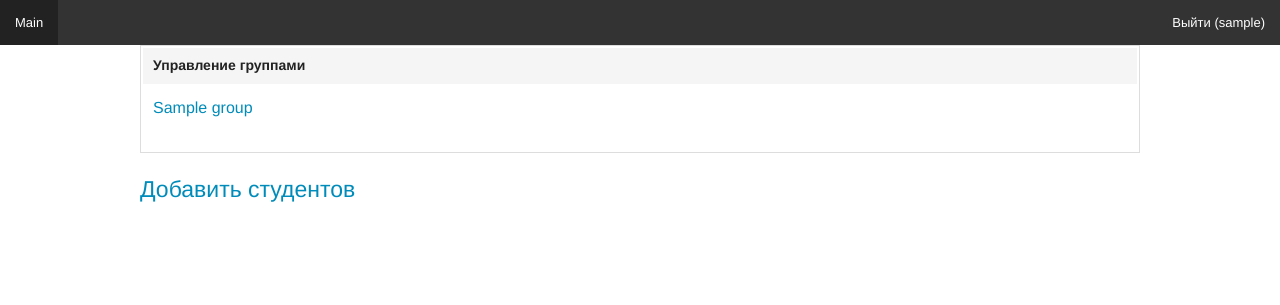
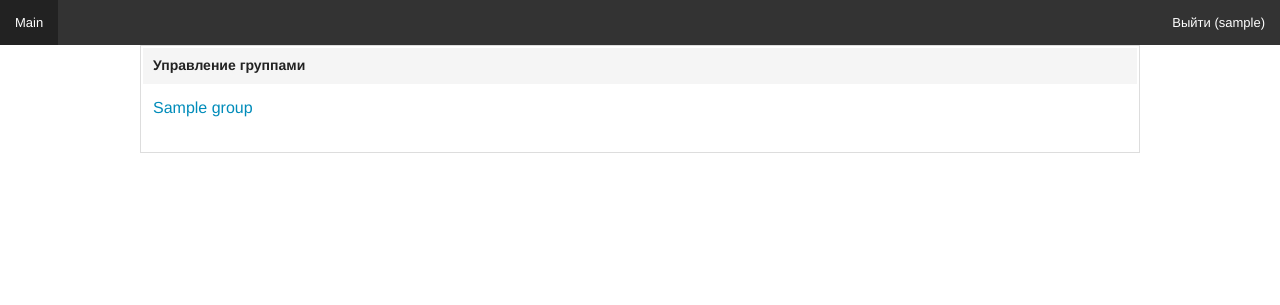
Before and after one commit to Alexey-Ignatov/sql_contest_system, a Django app: template sql_contest_system/contest/templates/contest/prof_home.html in a window 1280 px wide. Shown: the top 305 px of the page. Run offline with Django 3.2, Linux system fonts and the light colour scheme; the template is opened without the code that fills it: most values are stand-ins (such as "Sample title", 1, 10 or a date in 2020).

Commit message:
Some changes

```diff
--- a/sql_contest_system/contest/templates/contest/prof_home.html
+++ b/sql_contest_system/contest/templates/contest/prof_home.html
@@ -21,5 +21,5 @@
 </table>
 
 
- <h4><a href= "/add_students" >Добавить студентов</a></h4>
+
 {% endblock %}
```
